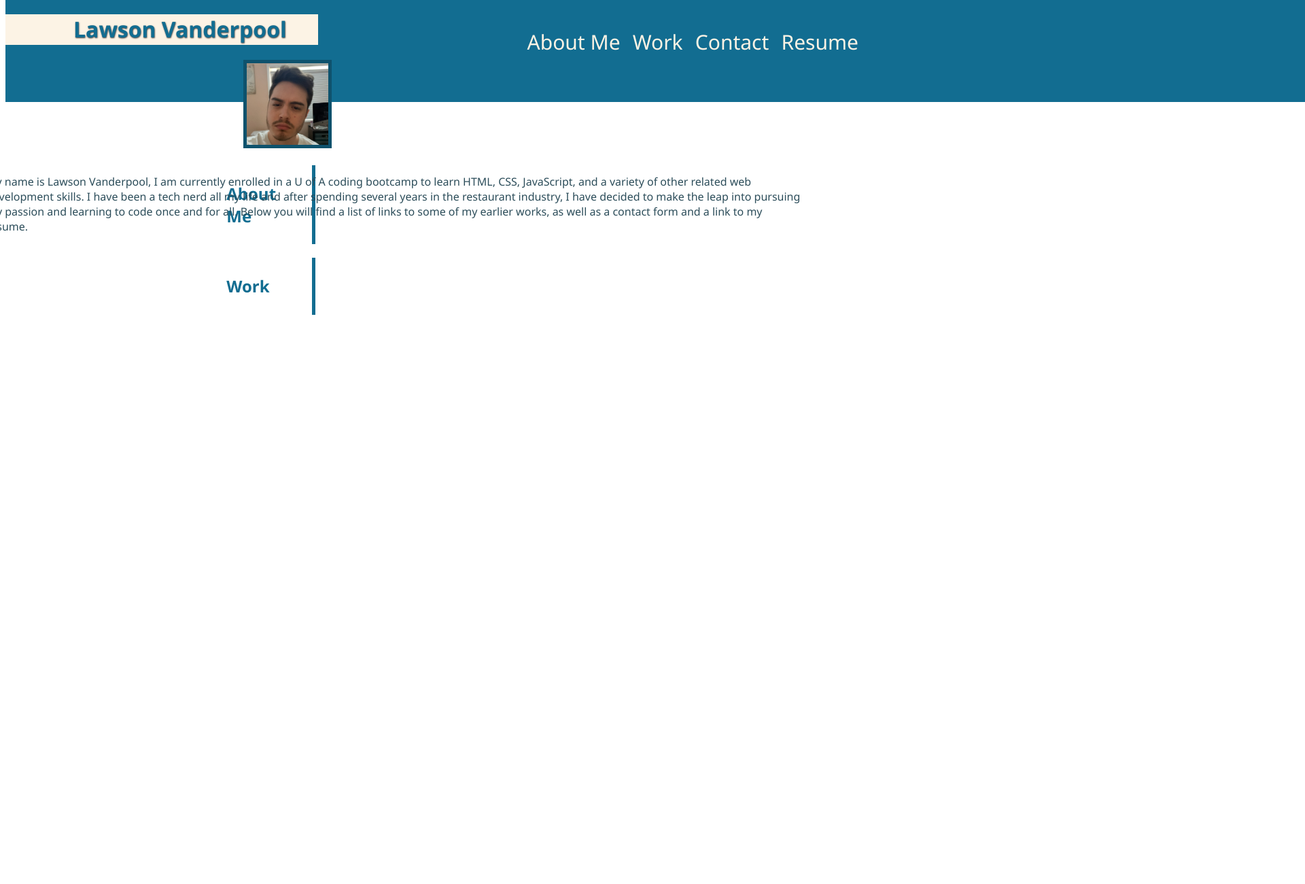
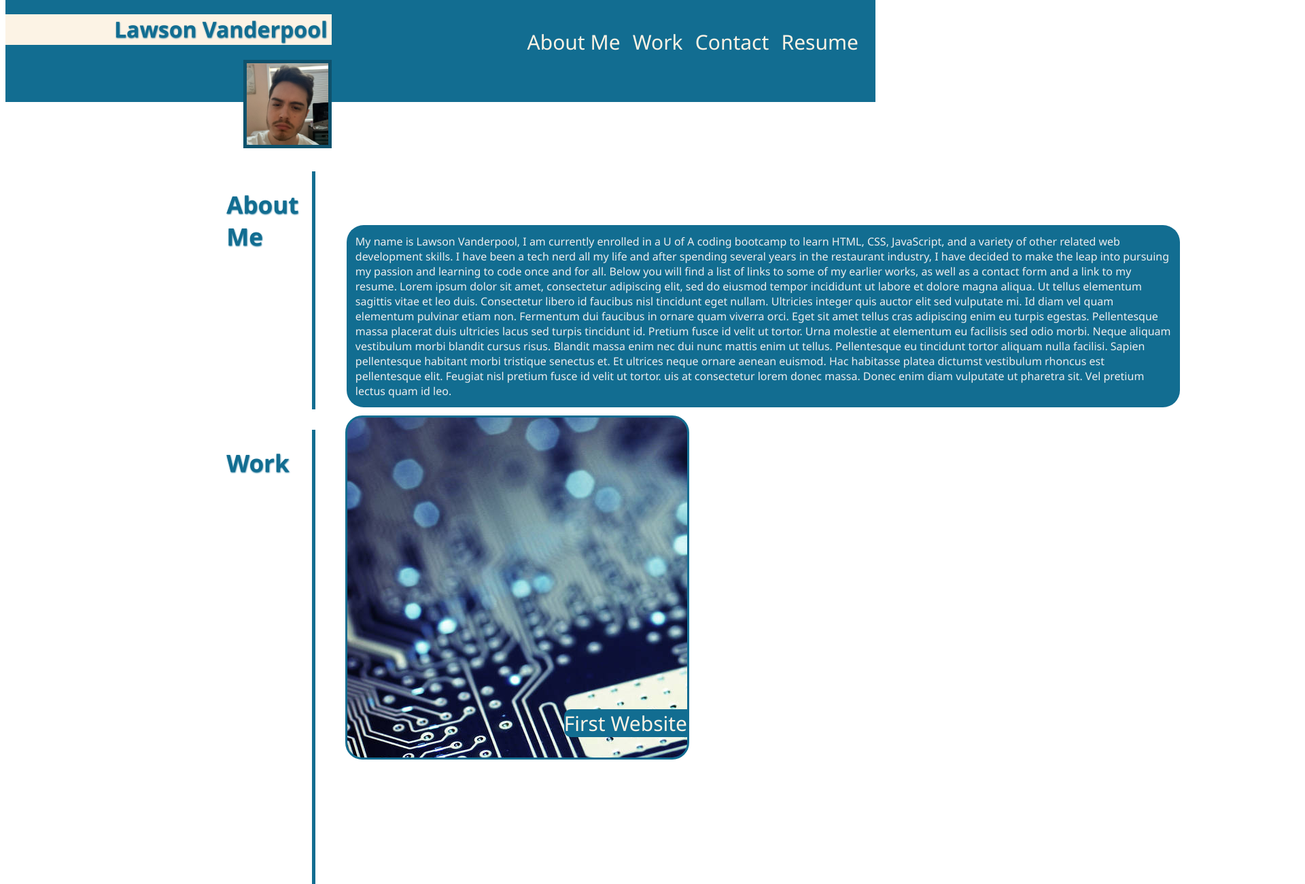
Before and after one commit to LawsonSV/MyPortfolio, a plain HTML site: page index.html in a window 1280 px wide. Shown: the top 1300 px of the page at 68% size, 1920 px wide, since content can reach past the window. Before the commit the page ends 800 px from the top, so only its background shows below. Drawn offline with Linux system fonts and the light colour scheme.

Commit message:
added background to about section, started adding links to work section, cleaned overall neatness of page

```diff
--- a/index.html
+++ b/index.html
@@ -15,24 +15,34 @@
     </header>
     <div id="nav">
         <ul>
-            <li class="nav-bar"><a href="#">About Me</a></li>
-            <li class="nav-bar"><a href="#">Work</a></li>
-            <li class="nav-bar"><a href="#">Contact</a></li>
-            <li class="nav-bar"><a href="#">Resume</a></li>
+            <li class="nav-bar"><a class="navs" href="#">About Me</a></li>
+            <li class="nav-bar"><a class="navs" href="#">Work</a></li>
+            <li class="nav-bar"><a class="navs" href="#">Contact</a></li>
+            <li class="nav-bar"><a class="navs" href="#">Resume</a></li>
         </ul>
     </div>
     <main>
        <section>
-            <h2 class="sections">About Me</h2>
+            <h2 class="sections" id="about">About Me</h2>
             <p>
             My name is Lawson Vanderpool, I am currently enrolled in a U of A coding bootcamp to learn HTML, CSS, JavaScript, and a variety of other related web development skills.
             I have been a tech nerd all my life and after spending several years in the restaurant industry, I have decided to make the leap into pursuing my passion and learning to
             code once and for all. Below you will find a list of links to some of my earlier works, as well as a contact form and a link to my resume.
+            Lorem ipsum dolor sit amet, consectetur adipiscing elit, sed do eiusmod tempor incididunt ut labore et dolore magna aliqua. Ut tellus elementum sagittis vitae et leo duis.
+            Consectetur libero id faucibus nisl tincidunt eget nullam. Ultricies integer quis auctor elit sed vulputate mi. Id diam vel quam elementum pulvinar etiam non.
+            Fermentum dui faucibus in ornare quam viverra orci. Eget sit amet tellus cras adipiscing enim eu turpis egestas. Pellentesque massa placerat duis ultricies lacus
+            sed turpis tincidunt id. Pretium fusce id velit ut tortor. Urna molestie at elementum eu facilisis sed odio morbi. Neque aliquam vestibulum morbi blandit cursus risus.
+            Blandit massa enim nec dui nunc mattis enim ut tellus. Pellentesque eu tincidunt tortor aliquam nulla facilisi. Sapien pellentesque habitant morbi tristique senectus et.
+            Et ultrices neque ornare aenean euismod. Hac habitasse platea dictumst vestibulum rhoncus est pellentesque elit. Feugiat nisl pretium fusce id velit ut tortor.
+            uis at consectetur lorem donec massa. Donec enim diam vulputate ut pharetra sit. Vel pretium lectus quam id leo.
             </p>
         </section>
         <section>
-            <h2 class="sections">Work</h2>
-            <div></div>
+            <h2 class="sections" id="work">Work</h2>
+            <div id="firstweb"><a id="firstbox" class="works" href="#">First Website</a></div>
+            <div><a class="works" href="#">Second Website</a></div>
+            <div><a class="works" href="#">Third Website</a></div>
+            </div>
         </section>
     </main>
 </body>
--- a/style.css
+++ b/style.css
@@ -9,10 +9,7 @@
 
 html {
     overflow-y:scroll;
-}
-
-body {
-
+    overflow-x: hidden;
 }
 
 ul {
@@ -34,36 +31,36 @@ img {
 h1 {
     color: var(--blark);
     background-color: var(--offwhite);
-    width: 360px;
-    border-left: 100px solid var(--offwhite);
+    width: 320px;
+    border-left: 160px solid var(--offwhite);
     border-bottom: 2px solid var(--offwhite);
-    text-shadow: .5px .5px 2px rgb(59, 59, 59) ;
+    text-shadow: .5px .5px 2px var(--blark) ;
 }
 
 p {
-    color: rgb(44, 77, 90);
+    color: rgb(238, 238, 238);
     justify-content: flex-end;
     width: 1200px;
     position: absolute;
-    right: 100px;
-    top: 240px
+    left:510px;
+    top: 315px;
+    background-color: var(--blark);
+    padding: 1%;
+    border-radius: 25px
 }
 
-a {
+.navs {
     font-size: 30px;
+    color: var(--offwhite);
 }
 
-a:link {
+.navs:link {
     color: var(--offwhite);
     text-decoration: none;
 }
 
-a:hover {
+.navs:hover {
     color: rgb(235, 200, 104);
-}
-
-a {
-    color: var(--offwhite);
 }
 
 .nav-bar {
@@ -77,13 +74,60 @@ a {
     padding: 2%;
     border-right: 5px solid var(--blark);
     margin-left: 300px;
+    font-size: 35px;
+    text-shadow: .5px .5px 2px var(--blark);
+}
+
+.works {
+
+}
+
+.works:link {
+    color: var(--blark);
+}
+
+#firstweb {
+    position: relative;
+    display: flex;
+    justify-content: end;
+    align-items: end;
+    height: 500px;
+    width: 500px;
+    background-image:url(./ON-CB801_chip_M_20170405183838.jpg);
+    left: 500px;
+    bottom: 1100px;
+    border-radius: 25px;
+    border: 3px solid var(--blark);
+}
+
+#firstbox {
+    position:relative;
+    display:flex;
+    justify-content:end;
+    align-items:flex-end;
+    width: fit-content;
+    color: var(--offwhite);
+    text-decoration: none;
+    font-size: 30px ;
+    background-color: var(--blark);
+    border-top-left-radius: 10px;
+    border-bottom-left-radius: 10px;
+    bottom: 30px
 }
 
 #top {
     background-color: var(--blark);
     position: absolute;
     top: 0px;
-    width: 3000px;
+    width: 100%;
     height: 150px;
     z-index: -9
 }
+
+#about {
+    height:300px
+}
+
+#work {
+    height: 1000px
+}
```
Also changed, not shown: ON-CB801_chip_M_20170405183838.jpg (added).
